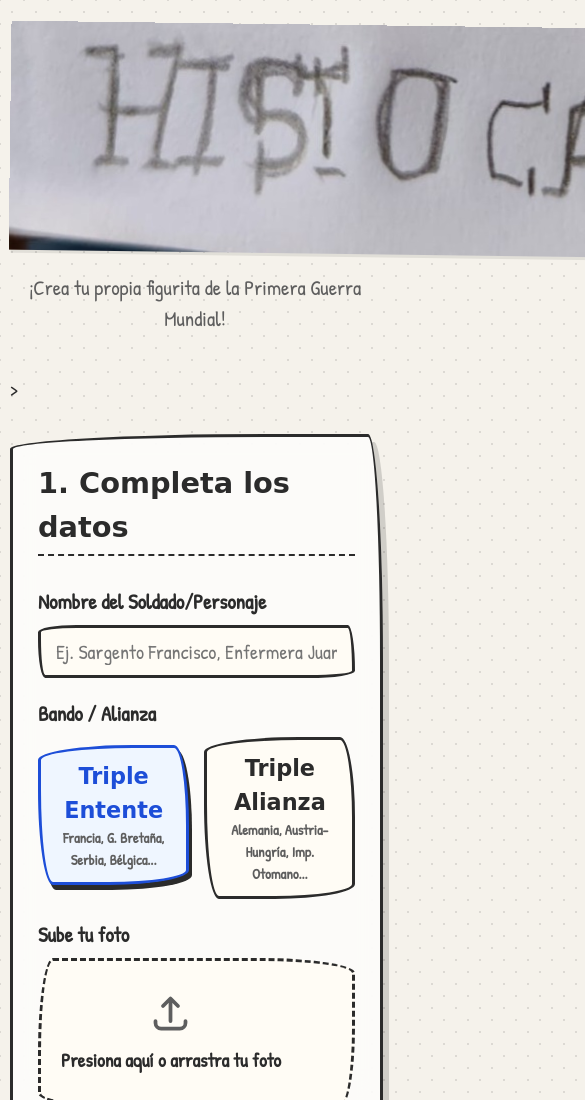
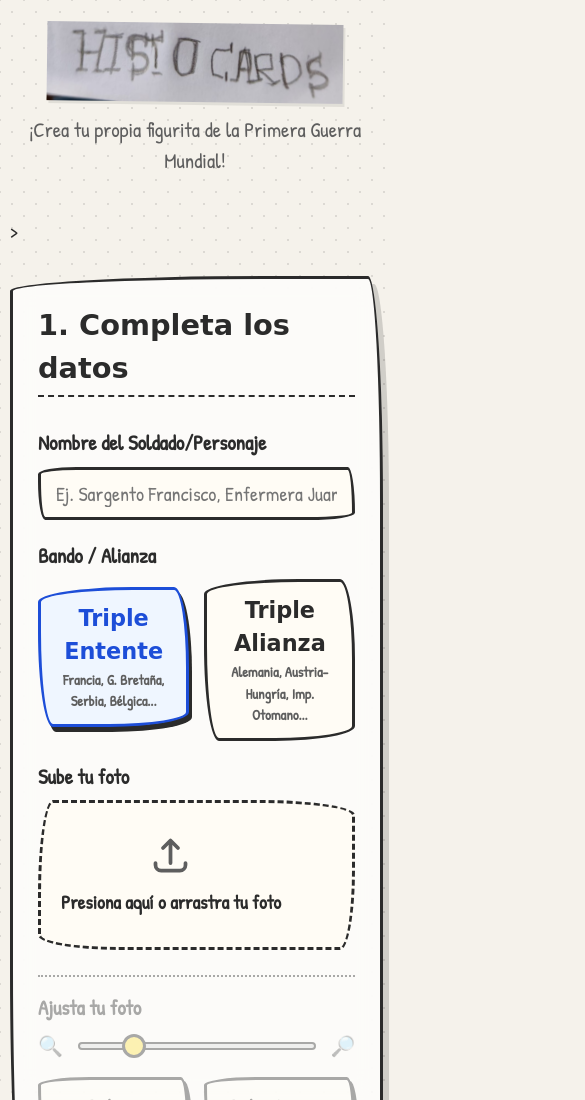
Before and after one commit to recorridaplus/figus, a website: page index.html in a window 390 px wide. Shown: the top 1100 px of the page, 585 px wide, since content can reach past the window. Drawn offline with nearby package versions, Linux system fonts and the light colour scheme; a web font is replaced by a local one.

Commit message:
Fix: Make header logo smaller and mobile-friendly

```diff
--- a/style.css
+++ b/style.css
@@ -89,11 +89,17 @@ h1, h2, h3, .logo-text {
 }
 
 .logo-container {
-    width: 100%;
-    max-width: 480px;
-    color: var(--color-text);
+    width: 80%;
+    max-width: 320px;
+    margin: 0 auto;
     filter: drop-shadow(2px 3px 0px rgba(0,0,0,0.08));
     animation: float 4s ease-in-out infinite alternate;
+}
+
+.histo-cards-logo-img {
+    width: 100%;
+    height: auto;
+    display: block;
 }
 
 .app-body {
```
